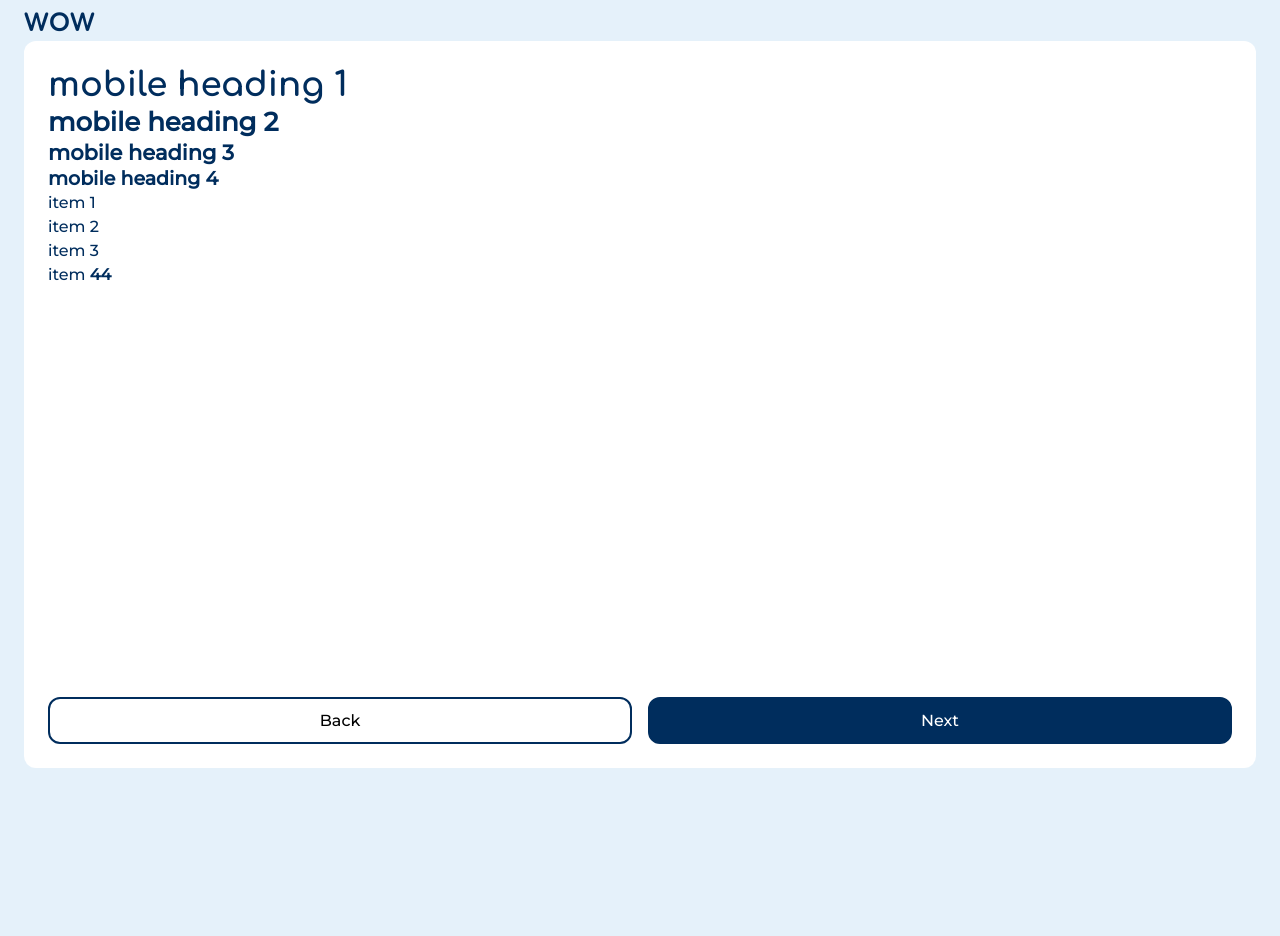
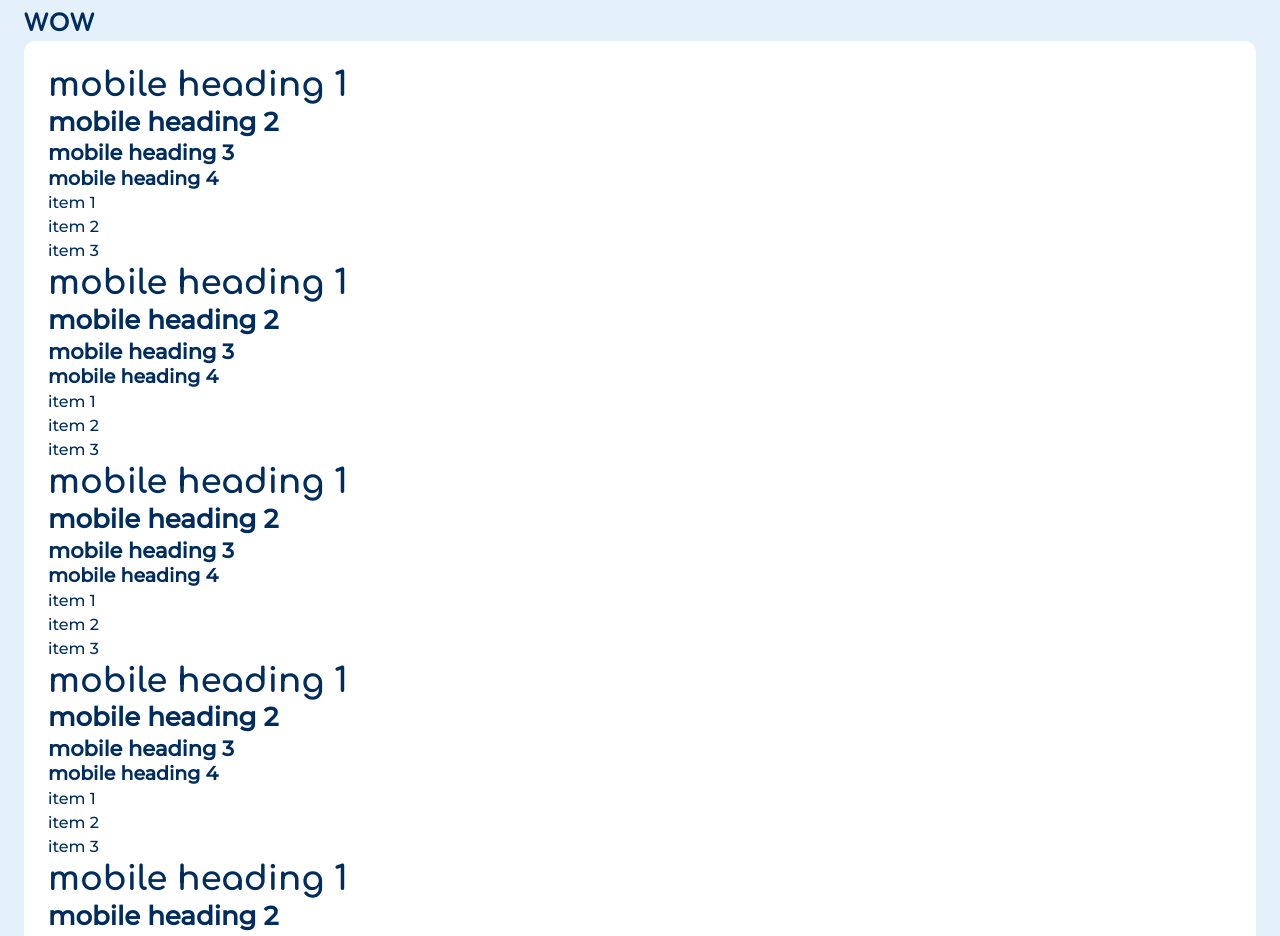
Before and after one commit to bradleyblackdev/dm-webview-prorotype-a, a React (Create React App) app: page / in a window 1280 px wide. Shown: the top 936 px of the page. Before the commit the page ends 800 px from the top, so only its background shows below. Built offline with nearby package versions, Linux system fonts and the light colour scheme.

Commit message:
template scrolling test

```diff
--- a/src/TemplateA.tsx
+++ b/src/TemplateA.tsx
@@ -21,7 +21,34 @@ const TemplateA = () => {
                 <h2>mobile heading 2</h2>
                 <h3>mobile heading 3</h3>
                 <h4>mobile heading 4</h4>
-
+                <p>item 1</p>
+                <p>item 2</p>
+                <p>item 3</p>
+                <h1>mobile heading 1</h1>
+                <h2>mobile heading 2</h2>
+                <h3>mobile heading 3</h3>
+                <h4>mobile heading 4</h4>
+                <p>item 1</p>
+                <p>item 2</p>
+                <p>item 3</p>
+                <h1>mobile heading 1</h1>
+                <h2>mobile heading 2</h2>
+                <h3>mobile heading 3</h3>
+                <h4>mobile heading 4</h4>
+                <p>item 1</p>
+                <p>item 2</p>
+                <p>item 3</p>
+                <h1>mobile heading 1</h1>
+                <h2>mobile heading 2</h2>
+                <h3>mobile heading 3</h3>
+                <h4>mobile heading 4</h4>
+                <p>item 1</p>
+                <p>item 2</p>
+                <p>item 3</p>
+                <h1>mobile heading 1</h1>
+                <h2>mobile heading 2</h2>
+                <h3>mobile heading 3</h3>
+                <h4>mobile heading 4</h4>
                 <p>item 1</p>
                 <p>item 2</p>
                 <p>item 3</p>
```
